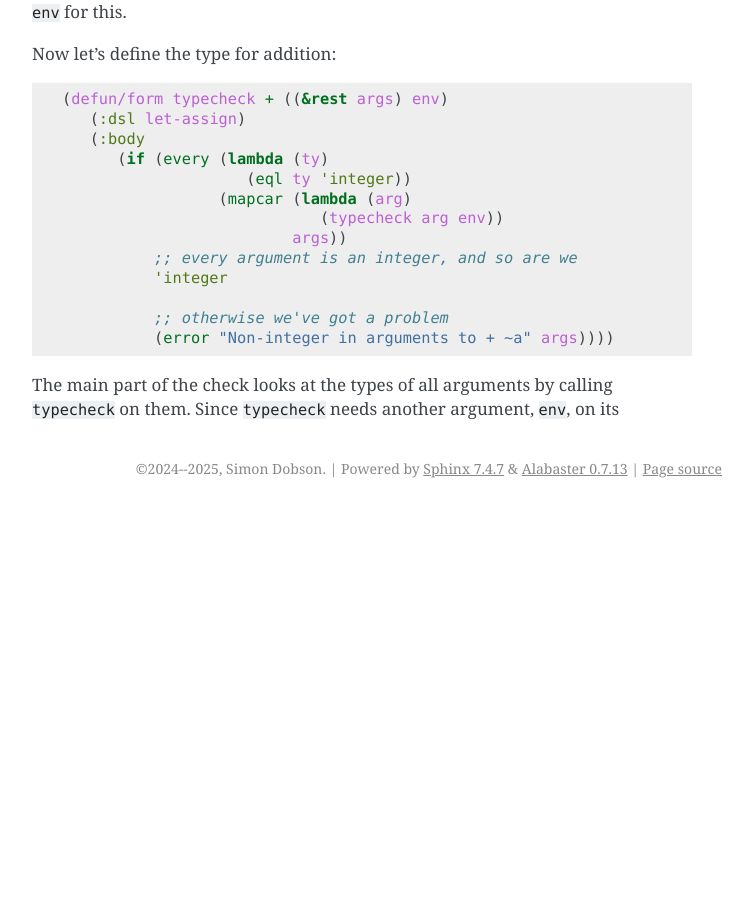
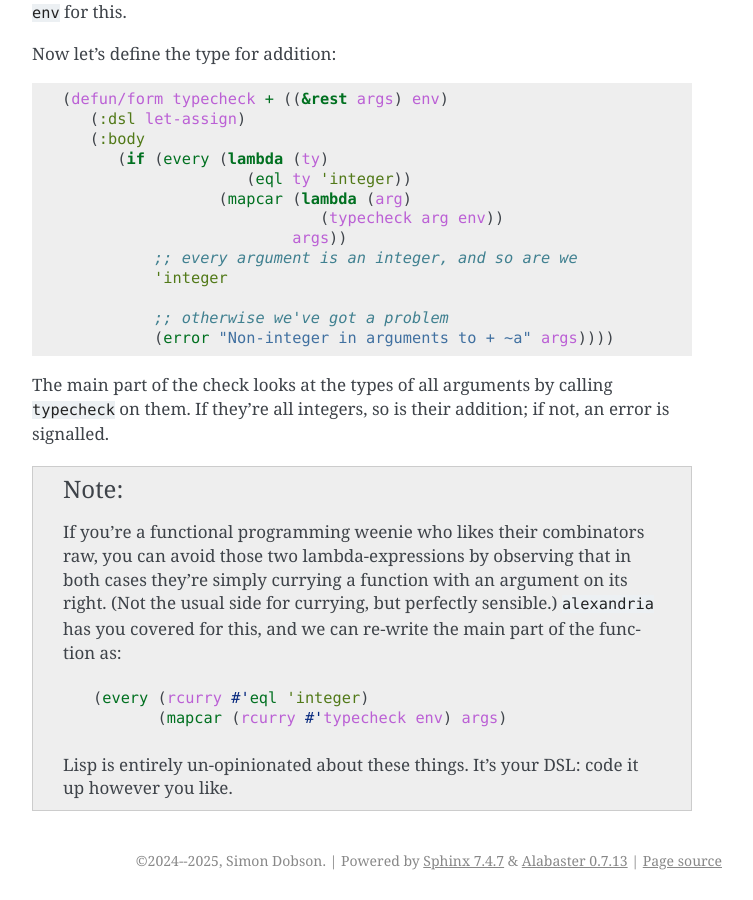
Before and after one commit to simoninireland/cl-vhdsl, a Sphinx documentation site: the page built from doc/dsl/tutorial/defun-simple.rst, in a window 1280 px wide and 900 px high, scrolled down 1879 px. Shown: the whole window, without its empty margins (388-1141 px from the left). Built offline with Sphinx 7.4.7, drawn with Linux system fonts in a browser that asks for light colours; before the commit the page ends 2387 px from its top, so only the background shows below that.

Commit message:
Added notes on currying

```diff
--- a/doc/dsl/tutorial/defun-simple.rst
+++ b/doc/dsl/tutorial/defun-simple.rst
@@ -113,5 +113,22 @@ Now let's define the type for addition:
 	     (error "Non-integer in arguments to + ~a" args))))
 
 The main part of the check looks at the types of all arguments by
-calling ``typecheck`` on them. Since ``typecheck`` needs another
-argument, ``env``, on its
+calling ``typecheck`` on them. If they're all integers, so is their
+addition; if not, an error is signalled.
+
+.. note::
+
+   If you're a functional programming weenie who likes their
+   combinators raw, you can avoid those two lambda-expressions by
+   observing that in both cases they're simply currying a function
+   with an argument on its right. (Not the usual side for currying,
+   but perfectly sensible.) ``alexandria`` has you covered for this,
+   and we can re-write the main part of the function as:
+
+   .. code-block:: lisp
+
+      (every (rcurry #'eql 'integer)
+	     (mapcar (rcurry #'typecheck env) args)
+
+   Lisp is entirely un-opinionated about these things. It's your DSL:
+   code it up however you like.
```
